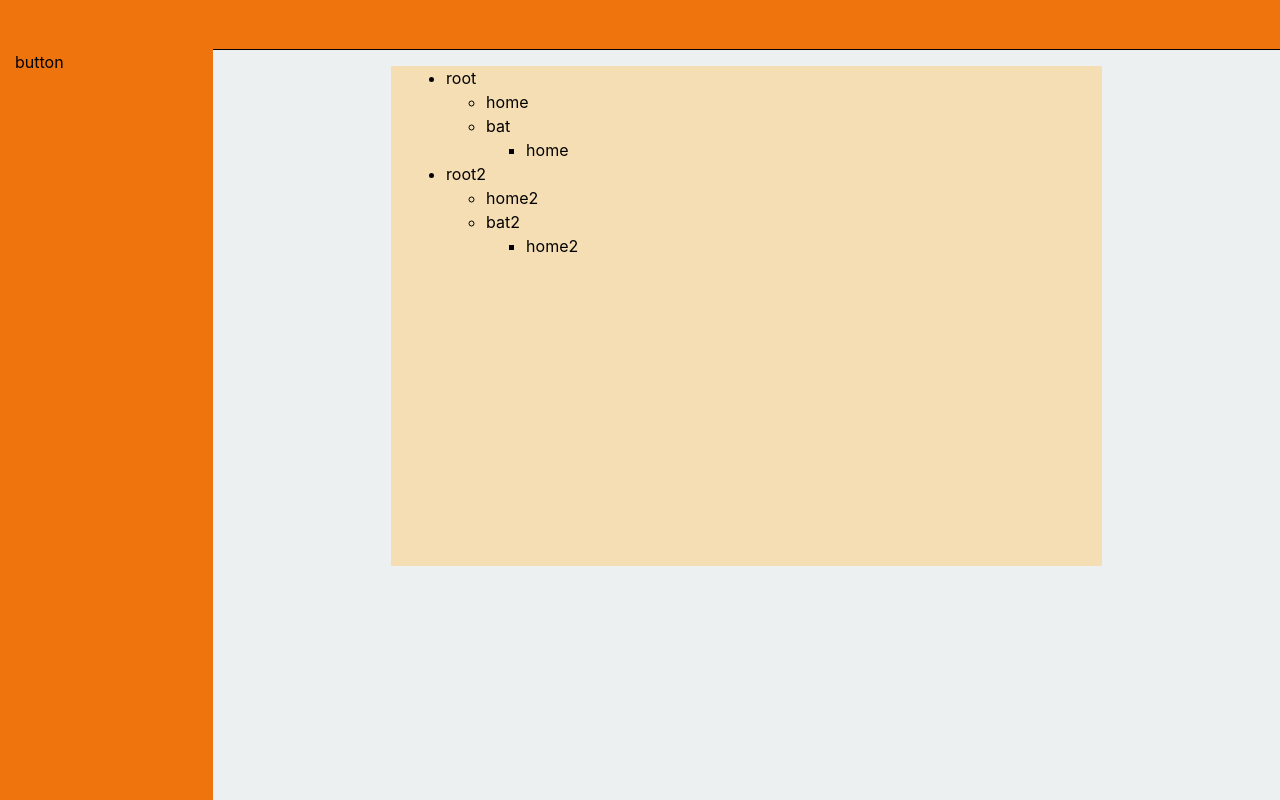
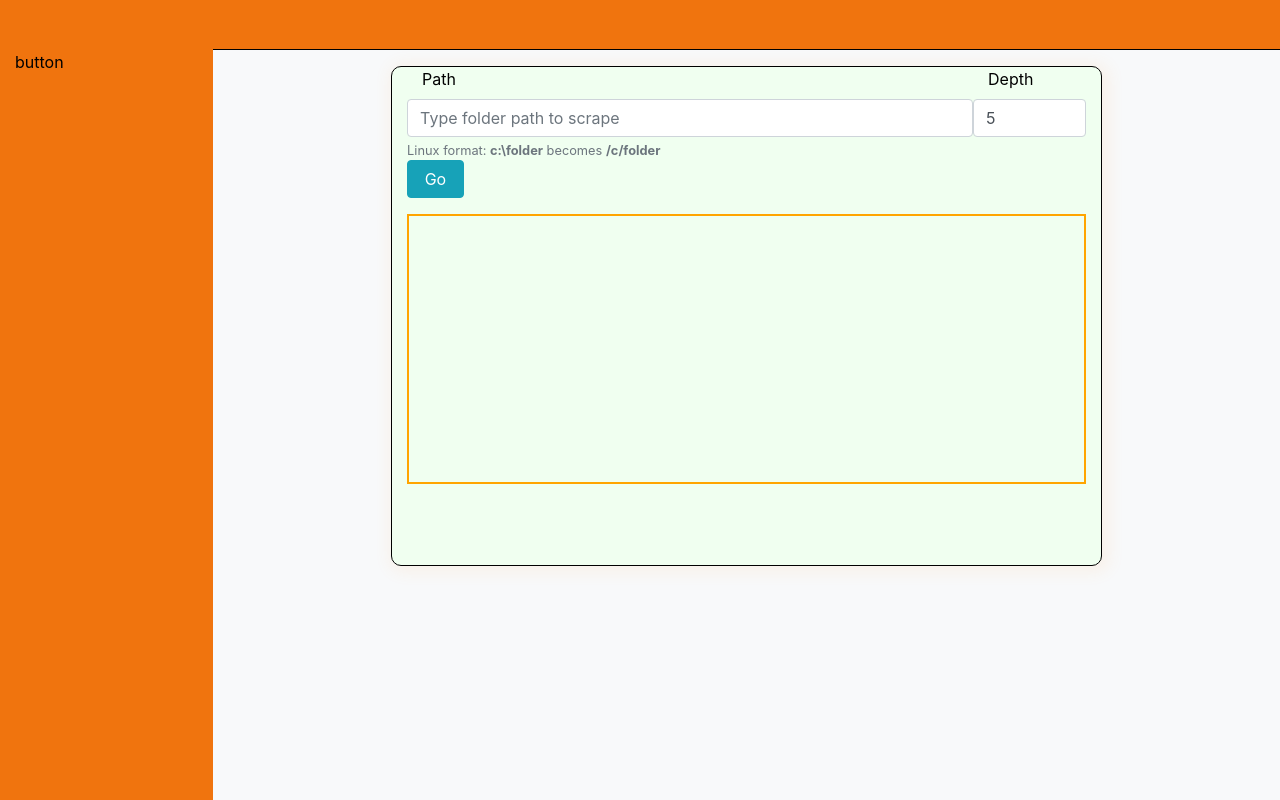
Before and after one commit to midokate/DjangoLogWebTail, a Django app: page / in a window 1280 px wide. Run offline with Django 3.2, Linux system fonts and the light colour scheme; some libraries are stand-ins or nearby versions.

Commit message:
27/12/2020

```diff
--- a/logTail/main/urls.py
+++ b/logTail/main/urls.py
@@ -4,4 +4,5 @@
 urlpatterns = [
     path('tag',views.tag ,name='tag'),
     path('',views.home ,name='home'),
+    path('listrep',views.listrep.as_view() ,name='listrep'),
 ]
--- a/logTail/main/views.py
+++ b/logTail/main/views.py
@@ -1,4 +1,8 @@
 from django.shortcuts import render
+from django.views.generic import View
+import os
+import json
+from django.http import HttpResponse;
 
 # Create your views here.
 def tag(request):
@@ -6,3 +10,53 @@
 
 def home(request):
     return render(request,"main/base.html")
+
+
+class listrep(View):
+    DirObject=None
+
+    def loopDir(self,path,depth,counter,object):
+
+        i=0
+        for el in os.listdir(path):
+            if (os.path.isdir(os.path.join(path,el))):
+                if (os.listdir(os.path.join(path,el))):
+                    object.append({"name":os.path.basename(el), "type": "folder" , "childs": [] })
+                    self.loopDir(path=os.path.join(path,el),depth=depth,counter=counter,object=object[i]["childs"]) #
+                else:
+                    object.append({"name":os.path.basename(el), "type": "folder" , "childs": None })
+            else:
+                object.append({"name":os.path.basename(el), "type": "file" , "childs": None })
+            #counter internal loop
+            i+=1
+        # Counter object depth
+        counter+=1
+
+
+    def post(self, request, *args, **kwargs):
+        if (request.is_ajax() and request.method == "POST"):
+            self.DirObject=[]
+            ubody=json.loads(request.body.decode("utf-8"))
+            path=ubody["path"]
+            depth=ubody["depth"]
+
+            new_path=""
+            counter=0
+            if (os.name == 'nt'):
+                for el in path.split("/"):
+                    if (counter==0):
+                        pass
+                    if (path[0]=="/" and counter==1):
+                        new_path=el+":\\"
+                    else:
+                        new_path=os.path.join(new_path,el)
+                    counter+=1
+            else:
+                new_path=path
+
+            if ( new_path !='' and os.path.exists(new_path)  ):
+
+                self.loopDir(path=new_path,depth=depth,counter=0,object=self.DirObject)
+                return HttpResponse(json.dumps(self.DirObject,ensure_ascii=False))
+            else:
+              return HttpResponse("{ 'error': 'Path doesn't existe' }")
--- a/logTail/static/css/base.css
+++ b/logTail/static/css/base.css
@@ -28,12 +28,79 @@
 
 }
 
+
 .content{
-    background-color: wheat;
+    background-color: honeydew;
     height: 500px;
+    -webkit-box-shadow: 3px 2px 15px 5px rgba(250, 164, 65, 0.085);
+    box-shadow: 3px 2px 15px 5px rgba(250, 164, 65, 0.085);
+    border: black 1px solid;
+    border-radius: 10px;
 }
+
+
 
 #side_bar_button {
     position: sticky;
     top: 50px;
 }
+/*  tree view*/
+
+  #listing {
+    padding: 0;
+    margin: 0;
+    list-style-type: none;
+    position: relative;
+  }
+
+  #listing ul {
+    padding: 0;
+    margin: 0;
+    list-style-type: none;
+    position: relative;
+  }
+  #listing li {
+    list-style-type: none;
+    border-left: 2px solid #000;
+    margin-left: 1em;
+  }
+  #listing li div {
+    padding-left: 1em;
+    position: relative;
+  }
+  #listing li div::before {
+    content:'';
+    position: absolute;
+    top: 0;
+    left: -2px;
+    bottom: 50%;
+    width: 0.75em;
+    border: 2px solid #000;
+    border-top: 0 none transparent;
+    border-right: 0 none transparent;
+  }
+  #listing ul > li:last-child {
+    border-left: 2px solid transparent;
+  }
+
+  #listing li div i {
+    margin-right: 3px;
+  }
+
+  .fa-folder {
+    color: burlywood;
+  }
+
+  .fa-file {
+    color:cornflowerblue;
+  }
+
+  .listing-container {
+    overflow: scroll;
+    border: 2px orange solid;
+    min-height: 270px;
+  }
+
+  .listing-container  ul,li p {
+    display: inline;
+  }
--- a/logTail/static/js/tree.js
+++ b/logTail/static/js/tree.js
@@ -1,66 +1,123 @@
 $(function(){
     let tree_objects=[
         {
-        name:"root", childs: [
-            { name:"home", childs : undefined },
-            { name:"bat", childs : [
-                { name:"home", childs : undefined }
+        name:"root", type: "folder", childs: [
+            { name:"mehdi",type: "file", childs : undefined },
+            { name:"home",type: "file", childs : undefined },
+            { name:"bat", type: "folder" ,childs : [
+                { name:"home", type: "folder", childs : undefined }
                 ]
             }
         ]
         },
-        {name:"root2", childs: [
-            { name:"home2", childs : undefined },
-            { name:"bat2", childs : [
-                { name:"home2", childs : undefined }
+        {name:"root2", type: "folder", childs: [
+            { name:"home2",type: "file", childs : undefined },
+            { name:"bat2", type: "folder", childs : [
+                { name:"home2",type: "file", childs : undefined }
                 ]
             }
         ]
         }
     ];
 
+console.log(tree_objects)
+    function allItemsUnsellect(){
 
-    function createItem(item,parent,counter){
-        let indent=6
+    }
+    function itemClicked(){
+        $(".listing-container  li > div").off().on("click",function(){
+            $(".listing-container  ul,li div.bg-primary").removeClass("bg-primary");
+            $(this).addClass("bg-primary");
+            $(this).siblings("ul").toggle()
 
-        console.log(counter)
-        if (Array.isArray(item)){
-            for (var i in item ){
-                createItem(item[i],parent,counter)
+            //console.log(this.parentElement.find("ul"))
+            //this.parent().find("ul").slideToggle()
+        });
+    }
+
+    function createItem(item,parent,counter,depth,path){
+
+        if ( Array.isArray(item)  && counter <= depth  ){
+            for (let i in item ){
+                createItem(item[i],parent,counter,depth,path)
             }
         }
-        else if ( item in tree_objects ) {
+        else if ( item.childs in tree_objects &&  counter <= depth  ) {
             counter++
-            if ( item.childs){
-                parent.append("<li id='"+item.name+"_"+counter+"'>"+item.name+"</li>")
+            if ( item.childs ){
+                parent.append("<li ftype='"+item.type+"'  path="+path+"' id='"+item.name+"_"+counter+"'><div><i class=\"fas fa-"+item.type +"\"></i>"+item.name+"/div></li>")
                 $("#"+item.name+"_"+counter).append("<ul id='"+item.name+"_"+counter+"_ul' ></ul>")
-                createItem(item.childs,$("#"+item.name+"_"+counter+"_ul"),counter)
-                console.log("<li id='"+item.name+"_"+counter+"'>"+item.name+"</li>")
+                createItem(item.childs,$("#"+item.name+"_"+counter+"_ul"),counter,depth,path)
             }
             else {
                 /* doesn't contain childs */
-                parent.append("<li id='"+item.name+"_"+counter+"'>"+item.name+"</li>")
-                console.log("<li id='"+item.name+"_"+counter+"'>"+item.name+"</li>")
+                parent.append("<li  ftype='"+item.type+"' path='"+path+"' id='"+item.name+"_"+counter+"'><div><i class=\"fas fa-"+item.type +"\"></i>"+item.name+"</div></li>")
             }
         }
-        else if ( item.childs){
+        else if (  item.childs && counter <= depth ){
             counter++
-
-            parent.append("<li id='"+item.name+"_"+counter+"'>"+item.name+"</li>")
+            parent.append("<li ftype='"+item.type+"'  path='"+path+"' id='"+item.name+"_"+counter+"'><div><i class=\"fas fa-"+item.type +"\"></i>"+item.name+"</div></li>")
             $("#"+item.name+"_"+counter).append("<ul id='"+item.name+"_"+counter+"_ul' ></ul>")
-            createItem(item.childs,$("#"+item.name+"_"+counter+"_ul"),counter)
-            console.log("<li id='"+item.name+"_"+counter+"'>"+item.name+"</li>")
+            createItem(item.childs,$("#"+item.name+"_"+counter+"_ul"),counter,depth,path)
         }
         else {
-            counter++
-            parent.append("<li id='"+item.name+"_"+counter+"'>"+item.name+"</li>")
-            console.log("<li id='"+item.name+"_"+counter+"'>"+item.name+"</li>")
+            if (counter <= depth){
+                counter++
+                parent.append("<li ftype='"+item.type+"' path='"+path+"' id='"+item.name+"_"+counter+"'><div><i class=\"fas fa-"+item.type +"\"></i>"+item.name+"</div></li>")
+            }
         }
-
+        itemClicked()
     }
 
-    let c=0
-    for (var i in tree_objects){
-        createItem( tree_objects[i] , $("#listing"),c)
+    function drawTree(object){
+        let c=0
+        let d=$("#depth").val()
+        $("#listing").empty()
+        for (var i in object){
+            createItem( object[i] , $("#listing"),c,d,"")
+        }
     }
+
+b=null
+    $("#go-button").on("click",function(){
+        path=$("#path").val()
+        depth=$("#depth").val()
+        $.ajaxSetup({
+            beforeSend: function(xhr, settings) {
+                function getCookie(name) {
+                    var cookieValue = null;
+                    if (document.cookie && document.cookie != '') {
+                        var cookies = document.cookie.split(';');
+                        for (var i = 0; i < cookies.length; i++) {
+                            var cookie = jQuery.trim(cookies[i]);
+                            // Does this cookie string begin with the name we want?
+                            if (cookie.substring(0, name.length + 1) == (name + '=')) {
+                                cookieValue = decodeURIComponent(cookie.substring(name.length + 1));
+                                break;
+                            }
+                        }
+                    }
+                    return cookieValue;
+                }
+                xhr.setRequestHeader("X-CSRFToken", getCookie('csrftoken'));
+            }
+       });
+
+        $.ajax({
+            type: "POST",
+            url: "listrep",
+            contentType: "application/json",
+            dataType: "json",
+            data: JSON.stringify({
+                path: path,
+                depth: depth,
+            }),
+            success: function (response) {
+                let jresult=JSON.parse(JSON.stringify(response))
+                drawTree(jresult)
+                console.log(jresult)
+            }
+        });
+    })
+
 })
--- a/logTail/templates/main/base.html
+++ b/logTail/templates/main/base.html
@@ -20,14 +20,30 @@
                     <div id="side_bar-logo" class=" m-0"></div>
                     <div id="side_bar_button"><a > button </a></div>
                 </div>
-                <div class="p-0 m-0 col-10">
+                <div class="p-0 m-0 col-10 bg-light">
                     <div id="header"></div>
                     <div class="row">
                         <div class="col-2 m-0"></div>
                         <div class=" content  mt-3 col-8 container">
-                        <ul id="listing">
+                            <div class="form-group">
+                                <div class="row">
+                                    <label class="col-10" for="path">Path</label>
+                                    <label  class="col-2" for="depth">Depth</label>
+                                </div>
+                                <div class="row">
+                                    <input type="text" class="col-10 form-control" id="path" aria-describedby="Type the folder path to scrape" placeholder="Type folder path to scrape">
+                                    <input type="number" value="5" min="1" class="col-2 form-control" id="depth"  placeholder="Subtree depth">
+                                    <small id="emailHelp" class="form-text text-muted"> Linux format:  <strong>c:\folder</strong>  becomes <strong>/c/folder</strong></small>
+                                </div>
+                                <div class="row">
+                                    <button id="go-button" type="button" class="col-1 btn btn-info">Go</button>
+                                </div>
+                            </div>
+                            <div class="listing-container" >
+                                <ul id="listing" class="tree">
 
-                        </ul>
+                                </ul>
+                            </div>
                             {% block body %}
                             {% endblock body %}
                         </div>
--- a/logTail/templates/main/tag.html
+++ b/logTail/templates/main/tag.html
@@ -22,7 +22,7 @@
                 </div>
                 <div class="p-0 m-0 col-10">
                     <div id="header"></div>
-                    <div class="row">
+                    <div class="row content-container">
                         <div class="col-2 m-0"></div>
                         <div class=" content  mt-3 col-8 container">
                             <div class="tag-container flex-container  bg-light">
```
